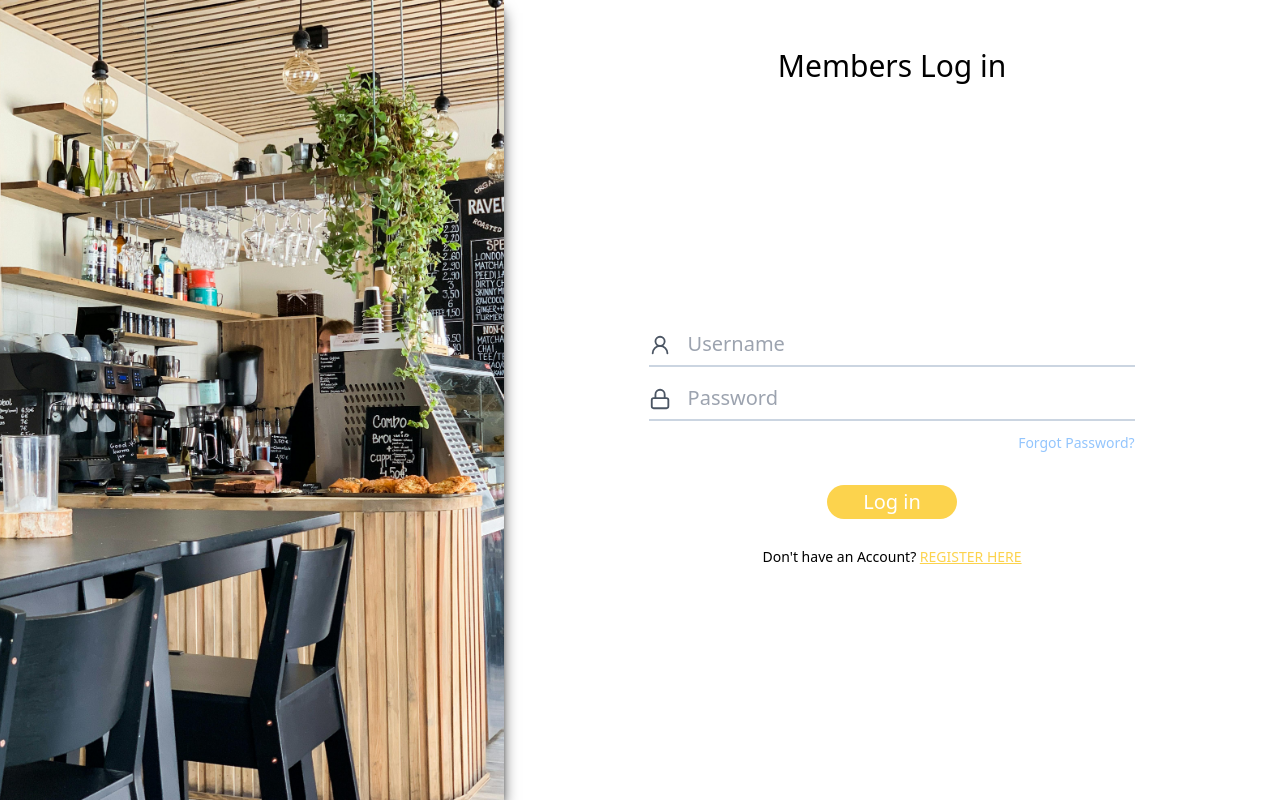
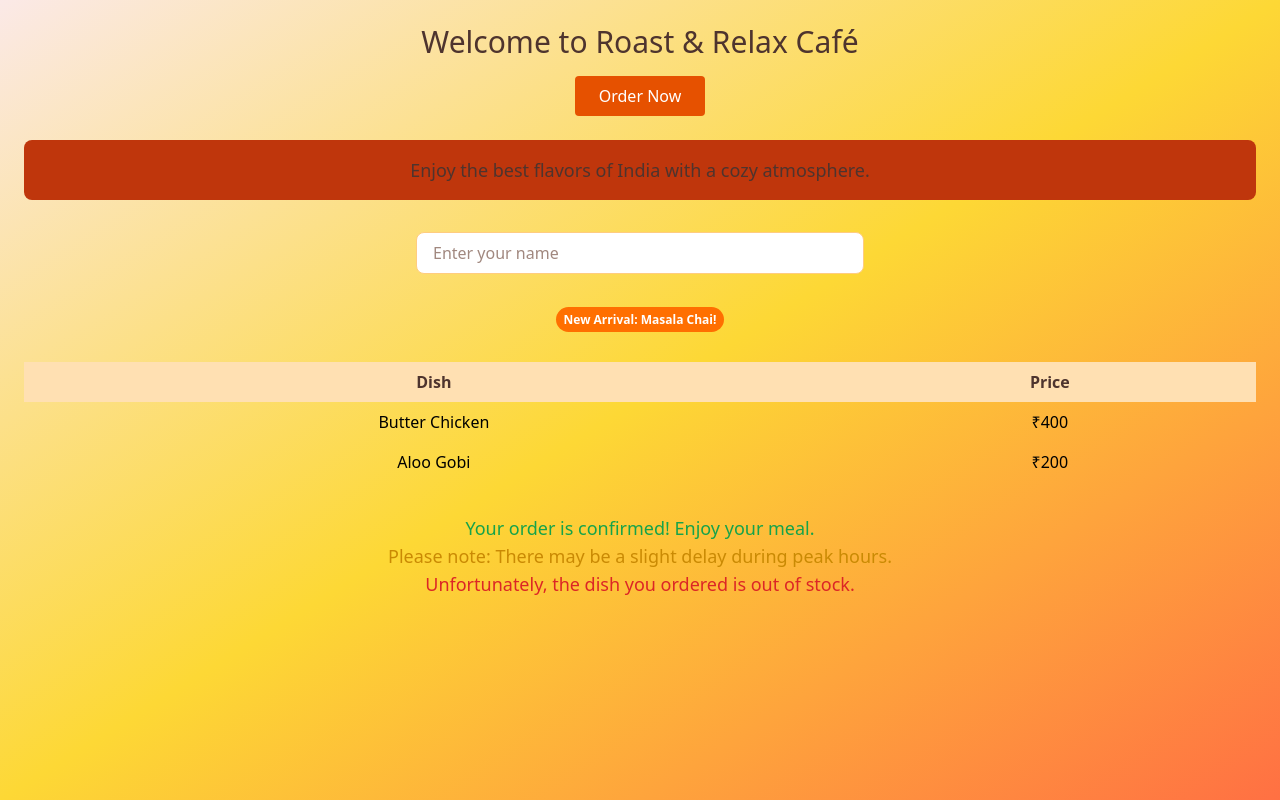
Before and after one commit to krunalvegda02/Product-Billing-System-frontend, a React (Vite) app in the folder product-billing-system/: page / in a window 1280 px wide. Built offline with nearby package versions, Linux system fonts and the light colour scheme.

Commit message:
home pade and color pallete added

```diff
--- a/product-billing-system/src/App.jsx
+++ b/product-billing-system/src/App.jsx
@@ -1,8 +1,9 @@
 import "./App.css";
 import Login from "./pages/auth/Login";
+import Home from "./pages/home";
 
 function App() {
-  return <Login />
+  return <Home />
 }
 
 export default App;
--- a/product-billing-system/src/constants/Theme.jsx
+++ b/product-billing-system/src/constants/Theme.jsx
@@ -0,0 +1,136 @@
+export const THEME = {
+    DARK: "DARK",
+    LIGHT: "LIGHT",
+    GENERAL: "GENERAL",  // General Theme for base settings
+  };
+
+  export const THEME_CONFIG = {
+    [THEME.DARK]: {
+      BACKGROUND_COLOR: "bg-[#121212]",
+      BACKGROUND_GRADIENT: "bg-gradient-to-br from-[#1a1a1a] via-[#333333] to-[#121212]",
+      TEXT_COLOR: "text-white",
+      ACCENT: "bg-[#ff7043]",
+      SECONDARY_ACCENT: "bg-[#ff5722]",
+      BORDER_COLOR: "border-[#ff7043]",
+      BUTTON: "bg-[#ff5722] text-white hover:bg-[#ff7043]",
+      SHADOW: "shadow-lg",
+
+      // Typography
+      FONT_PRIMARY: "font-serif",
+      FONT_SECONDARY: "font-sans",
+      HEADER_TEXT_SIZE: "text-4xl",
+      BODY_TEXT_SIZE: "text-base",
+
+      // Input Styles
+      INPUT: "bg-[#333333] border border-[#ff7043] placeholder:text-[#e0e0e0] focus:outline-none focus:ring-2 focus:ring-[#ff5722]",
+
+      // Badge Styles
+      BADGE: "bg-[#ff7043] text-white px-2 py-1 rounded-full text-xs font-bold",
+
+      // Modal
+      MODAL_OVERLAY: "bg-black bg-opacity-70",
+      MODAL_BG: "bg-[#121212] p-6 rounded-xl shadow-xl",
+
+      // Table
+      TABLE_HEADER: "bg-[#333333] text-white font-semibold",
+      TABLE_ROW_HOVER: "hover:bg-[#444444]",
+
+      // Link & Icon
+      LINK: "text-[#ff7043] hover:text-[#ff5722]",
+      ICON_COLOR: "text-[#ff7043]",
+
+      // Card
+      CARD_BG: "bg-[#222222] shadow-md border border-[#444444] rounded-xl p-4",
+
+      // Status colors
+      SUCCESS: "text-green-500",
+      WARNING: "text-yellow-400",
+      ERROR: "text-red-500",
+    },
+
+    [THEME.LIGHT]: {
+      BACKGROUND_COLOR: "bg-[#fff3e0]",
+      BACKGROUND_GRADIENT: "bg-gradient-to-br from-[#fbe9e7] via-[#fdd835] to-[#ff7043]",
+      TEXT_COLOR: "text-[#4e342e]",
+      ACCENT: "bg-[#bf360c]",
+      SECONDARY_ACCENT: "bg-[#ff6f00]",
+      BORDER_COLOR: "border-[#ffcc80]",
+      BUTTON: "bg-[#e65100] text-white hover:bg-[#bf360c]",
+      SHADOW: "shadow-[0_4px_14px_0_rgba(255,111,0,0.4)]",
+
+      // Typography
+      FONT_PRIMARY: "font-serif",
+      FONT_SECONDARY: "font-sans",
+      HEADER_TEXT_SIZE: "text-4xl",
+      BODY_TEXT_SIZE: "text-base",
+
+      // Input Styles
+      INPUT: "bg-white border border-[#ffcc80] placeholder:text-[#a1887f] focus:outline-none focus:ring-2 focus:ring-[#ff7043]",
+
+      // Badge Styles
+      BADGE: "bg-[#ff6f00] text-white px-2 py-1 rounded-full text-xs font-bold",
+
+      // Modal
+      MODAL_OVERLAY: "bg-black bg-opacity-50",
+      MODAL_BG: "bg-white p-6 rounded-xl shadow-xl",
+
+      // Table
+      TABLE_HEADER: "bg-[#ffe0b2] text-[#4e342e] font-semibold",
+      TABLE_ROW_HOVER: "hover:bg-[#fff3e0]",
+
+      // Link & Icon
+      LINK: "text-[#bf360c] hover:text-[#ff7043]",
+      ICON_COLOR: "text-[#bf360c]",
+
+      // Card
+      CARD_BG: "bg-white shadow-md border border-[#ffe0b2] rounded-xl p-4",
+
+      // Status colors
+      SUCCESS: "text-green-600",
+      WARNING: "text-yellow-600",
+      ERROR: "text-red-600",
+    },
+
+    [THEME.GENERAL]: {
+      BACKGROUND_COLOR: "bg-[#fafafa]",
+      BACKGROUND_GRADIENT: "bg-gradient-to-br from-[#f5f5f5] to-[#e0e0e0]",
+      TEXT_COLOR: "text-[#212121]",
+      ACCENT: "bg-[#ff5722]",
+      SECONDARY_ACCENT: "bg-[#ff7043]",
+      BORDER_COLOR: "border-[#bdbdbd]",
+      BUTTON: "bg-[#ff5722] text-white hover:bg-[#e64a19]",
+      SHADOW: "shadow-md",
+
+      // Typography
+      FONT_PRIMARY: "font-sans",
+      FONT_SECONDARY: "font-serif",
+      HEADER_TEXT_SIZE: "text-3xl",
+      BODY_TEXT_SIZE: "text-sm",
+
+      // Input Styles
+      INPUT: "bg-white border border-[#bdbdbd] placeholder:text-[#757575] focus:outline-none focus:ring-2 focus:ring-[#ff5722]",
+
+      // Badge Styles
+      BADGE: "bg-[#ff7043] text-white px-2 py-1 rounded-full text-xs font-bold",
+
+      // Modal
+      MODAL_OVERLAY: "bg-black bg-opacity-50",
+      MODAL_BG: "bg-white p-6 rounded-xl shadow-xl",
+
+      // Table
+      TABLE_HEADER: "bg-[#eeeeee] text-[#212121] font-semibold",
+      TABLE_ROW_HOVER: "hover:bg-[#f5f5f5]",
+
+      // Link & Icon
+      LINK: "text-[#ff5722] hover:text-[#ff7043]",
+      ICON_COLOR: "text-[#ff5722]",
+
+      // Card
+      CARD_BG: "bg-white shadow-md border border-[#eeeeee] rounded-xl p-4",
+
+      // Status colors
+      SUCCESS: "text-green-600",
+      WARNING: "text-yellow-600",
+      ERROR: "text-red-600",
+    },
+  };
--- /dev/null
+++ b/product-billing-system/src/pages/home/Home.jsx
@@ -0,0 +1,8 @@
+import React from "react";
+import HomeView from "./HomeView";
+
+const Home = () => {
+  return <HomeView />;
+};
+
+export default Home;
--- /dev/null
+++ b/product-billing-system/src/pages/home/HomeView.jsx
@@ -0,0 +1,92 @@
+import { THEME, THEME_CONFIG } from "../../constants/Theme";
+
+const currentTheme = THEME.LIGHT;
+
+const HomeView = () => (
+  <div className={`${THEME_CONFIG[currentTheme].BACKGROUND_GRADIENT} min-h-screen p-6`}>
+    {/* Header Section */}
+    <h1 className={`${THEME_CONFIG[currentTheme].TEXT_COLOR} text-3xl mb-4`}>
+      Welcome to Roast & Relax Café
+    </h1>
+
+    {/* Button */}
+    <button className={`${THEME_CONFIG[currentTheme].BUTTON} px-6 py-2 rounded`}>
+      Order Now
+    </button>
+
+    {/* Accent Element */}
+    <div className={`${THEME_CONFIG[currentTheme].ACCENT} p-4 rounded-lg mt-6`}>
+      <p className={`${THEME_CONFIG[currentTheme].TEXT_COLOR} text-lg`}>
+        Enjoy the best flavors of India with a cozy atmosphere.
+      </p>
+    </div>
+
+    {/* Input Example */}
+    <div className="mt-8">
+      <input
+        type="text"
+        placeholder="Enter your name"
+        className={`${THEME_CONFIG[currentTheme].INPUT} px-4 py-2 rounded-lg w-full max-w-md`}
+      />
+    </div>
+
+    {/* Badge Example */}
+    <div className="mt-8">
+      <span className={`${THEME_CONFIG[currentTheme].BADGE}`}>
+        New Arrival: Masala Chai!
+      </span>
+    </div>
+
+    {/* Table Header Example */}
+    <div className="mt-8">
+      <table className="min-w-full">
+        <thead>
+          <tr>
+            <th className={`${THEME_CONFIG[currentTheme].TABLE_HEADER} px-4 py-2`}>Dish</th>
+            <th className={`${THEME_CONFIG[currentTheme].TABLE_HEADER} px-4 py-2`}>Price</th>
+          </tr>
+        </thead>
+        <tbody>
+          <tr className={`${THEME_CONFIG[currentTheme].TABLE_ROW_HOVER}`}>
+            <td className="px-4 py-2">Butter Chicken</td>
+            <td className="px-4 py-2">₹400</td>
+          </tr>
+          <tr className={`${THEME_CONFIG[currentTheme].TABLE_ROW_HOVER}`}>
+            <td className="px-4 py-2">Aloo Gobi</td>
+            <td className="px-4 py-2">₹200</td>
+          </tr>
+        </tbody>
+      </table>
+    </div>
+
+    {/* Status Example */}
+    <div className="mt-8">
+      <p className={`${THEME_CONFIG[currentTheme].SUCCESS} text-lg`}>
+        Your order is confirmed! Enjoy your meal.
+      </p>
+      <p className={`${THEME_CONFIG[currentTheme].WARNING} text-lg`}>
+        Please note: There may be a slight delay during peak hours.
+      </p>
+      <p className={`${THEME_CONFIG[currentTheme].ERROR} text-lg`}>
+        Unfortunately, the dish you ordered is out of stock.
+      </p>
+    </div>
+
+    {/* Modal Example */}
+    {/* <div className={`${THEME_CONFIG[currentTheme].MODAL_OVERLAY} fixed inset-0 flex justify-center items-center`}>
+      <div className={`${THEME_CONFIG[currentTheme].MODAL_BG} w-1/2`}>
+        <h2 className={`${THEME_CONFIG[currentTheme].TEXT_COLOR} text-2xl mb-4`}>
+          Special Offer
+        </h2>
+        <p className={`${THEME_CONFIG[currentTheme].TEXT_COLOR} mb-6`}>
+          Get 10% off on your next order! Use code ROAST10.
+        </p>
+        <button className={`${THEME_CONFIG[currentTheme].BUTTON} px-6 py-2 rounded`}>
+          Claim Offer
+        </button>
+      </div>
+    </div> */}
+  </div>
+);
+
+export default HomeView;
--- /dev/null
+++ b/product-billing-system/src/pages/home/index.jsx
@@ -0,0 +1,2 @@
+import Home from "./Home";
+export default Home;
```
